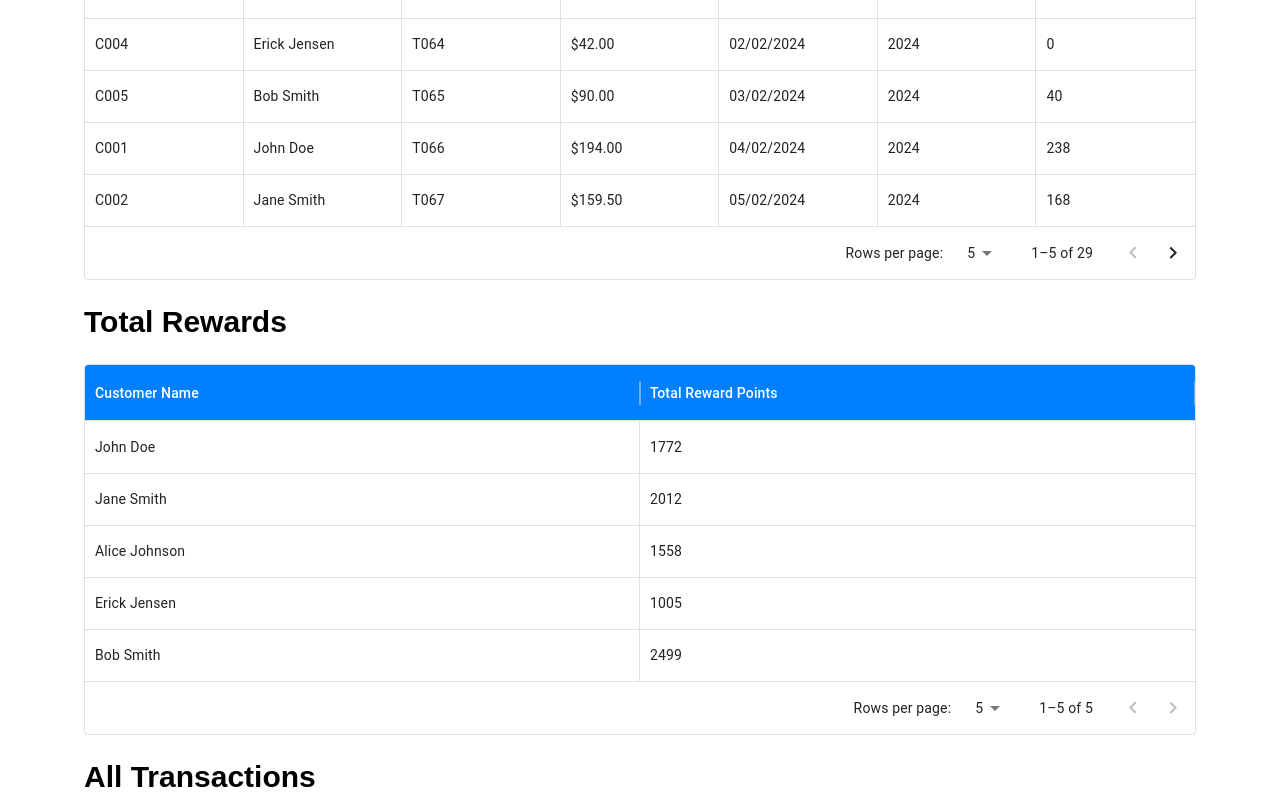
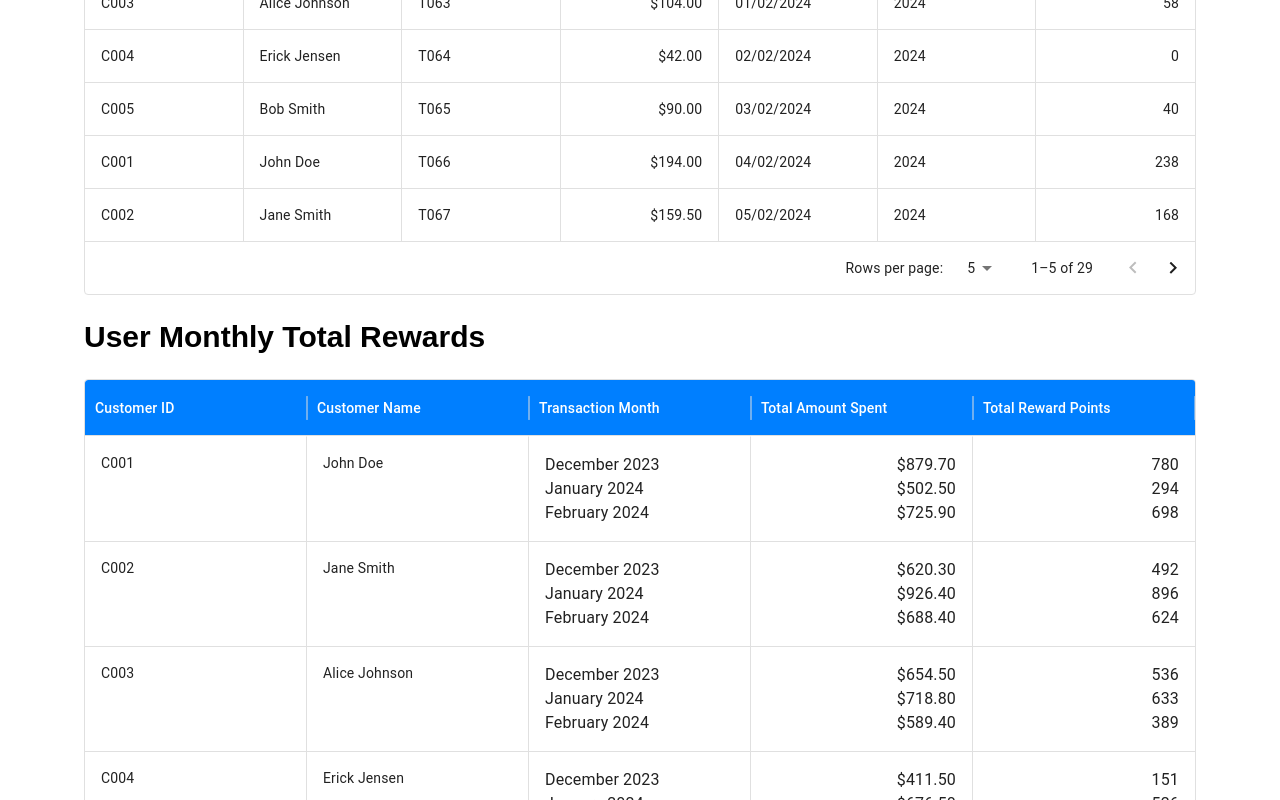
Before and after one commit to rajaand01/customer-rewards-program, a React (Create React App) app: page / in a window 1280 px wide. Shown: the part 1120-1920 px from the top of the page. Built offline with nearby package versions, Linux system fonts and the light colour scheme.

Commit message:
user monthly total rewards details added

```diff
--- a/src/component/RewardsTable/rewardTable.js
+++ b/src/component/RewardsTable/rewardTable.js
@@ -1,6 +1,7 @@
 /**
  * Customer Rewards Program
  * @exports MonthlyRewardTable
+ * @exports UserMonthlyTotalRewardTable
  * @exports AllRewardTable
  * @exports TotalRewardTable
  * @author Raja Das
@@ -10,7 +11,12 @@ import React from "react";
 import dayjs from "dayjs";
 import Box from '@mui/material/Box';
 import { DataGrid } from '@mui/x-data-grid';
-import { allTransactionTableColumn, monthlyTableColumn, totalRewardsTableCoumn } from "../../constant/constant";
+import {
+    allTransactionTableColumn,
+    monthlyTableColumn,
+    monthlyTotalRewardsTableCoumn,
+    totalRewardsTableCoumn
+} from "../../constant/constant";
 
 /* Calculation Point based on purchase */
 const getPoints = (amt) => {
@@ -47,6 +53,12 @@ const RewardTable = (props) => {
                         }
                     }
                 }}
+                sx={{
+                    '& .MuiDataGrid-cell': {
+                        padding: 2
+                    }
+                }}
+                getRowHeight={() => 'auto'}
                 data-testid={dataTestId}
                 disableColumnFilter
                 disableColumnMenu
@@ -56,7 +68,6 @@ const RewardTable = (props) => {
                 disableDensitySelector
                 disableMultipleRowSelection
                 disableEval
-                disableVirtualization
                 showCellVerticalBorder
             />
         </Box>
@@ -77,8 +88,8 @@ export const MonthlyRewardTable = (props) => {
                     const monthData = data?.filter((item) => {
                         return dayjs(item.transactionDt).format('MMMM YYYY') === month;
                     }).map((item) => {
-                        item.pts = getPoints(item.amt);
-                        item.id = item.transactionId;
+                        item.pts = getPoints(item?.amt);
+                        item.id = item?.transactionId;
                         return item;
                     });
                     return (
@@ -97,14 +108,44 @@ export const MonthlyRewardTable = (props) => {
     );
 };
 
+/* Month Wise User's Total Reward component */
+export const UserMonthlyTotalRewardTable = (props) => {
+    const { data } = props;
+
+    const userMonthlyTotalRewardData = Array.from(new Set(data?.map(item => item.name))).map((item, index) => {
+        const userData = data?.filter(userDataItem => userDataItem.name === item);
+        const transanctionMonths = Array.from(new Set(userData.map(user => {
+            return dayjs(user?.transactionDt).format('MMMM YYYY');
+        })));
+        const totalPts = transanctionMonths?.map(month => {
+            return userData?.filter(userDataItem => dayjs(userDataItem.transactionDt).format('MMMM YYYY') === month)
+                .map(recordItem => getPoints(recordItem.amt)).reduce((a, b) => a + b);
+        });
+        const totalAmt = transanctionMonths.map(month => {
+            return userData.filter(userDataItem => dayjs(userDataItem.transactionDt).format('MMMM YYYY') === month)
+                .map(recordItem => recordItem.amt).reduce((a, b) => a + b);
+        });
+        return { id: index, name: item, custId: userData?.[0].custId, transanctionMonths, totalPts, totalAmt };
+    });
+    return (
+        <div className="totalRewardTable">
+            <RewardTable
+                rows={userMonthlyTotalRewardData}
+                column={monthlyTotalRewardsTableCoumn}
+                dataTestId="testTotalRewardTable"
+            />
+        </div>
+    );
+};
+
 /* Total Reward Table component */
 export const TotalRewardTable = (props) => {
     const { data } = props;
     /* Creating a new set of user from data array and calculating total rewards obtained
     per user and taking index as data grid id */
     const totalRewardData = Array.from(new Set(data?.map(item => item.name))).map((name, index) => {
-        const custRewardArray = data.filter(item => item.name === name);
-        const totalPts = custRewardArray.map(item => getPoints(item.amt)).reduce((a, b) => a + b);
+        const custRewardArray = data?.filter(item => item.name === name);
+        const totalPts = custRewardArray?.map(item => getPoints(item.amt)).reduce((a, b) => a + b);
         return { name, totalPts, id: index };
     });
     return (
--- a/src/constant/constant.js
+++ b/src/constant/constant.js
@@ -1,35 +1,68 @@
 /**
  * Customer Rewards Program
  * @exports monthlyTableColumn
+ * @exports monthlyTotalRewardsTableCoumn
  * @exports totalRewardsTableCoumn
  * @exports allTransactionTableColumn
  * @author Raja Das
  * @description Reward Table Column
  */
+import React from "react";
 import dayjs from "dayjs";
+import { Typography } from "@mui/material";
+
 export const monthlyTableColumn = [
     { field: "custId", headerName: 'Customer ID', headerClassName: 'tableHeader', flex: 1 },
     { field: "name", headerName: 'Customer Name', headerClassName: 'tableHeader', flex: 1 },
     { field: "transactionId", headerName: 'Transaction ID', headerClassName: 'tableHeader', flex: 1 },
     {
         field: "amt", headerName: 'Amount Spent', headerClassName: 'tableHeader',
-        flex: 1, renderCell: (params) => `$${params.value.toFixed(2)}`
+        flex: 1, align: 'right', renderCell: (params) => `$${params?.value?.toFixed(2)}`
     },
     {
         field: "transactionDt", headerName: 'Transaction Date', headerClassName: 'tableHeader', flex: 1,
-        renderCell: (params) => dayjs(params.value).format('DD/MM/YYYY'),
+        renderCell: (params) => dayjs(params?.value).format('DD/MM/YYYY'),
         sortComparator: (a, b) => new Date(a) - new Date(b)
     },
     {
         field: "transanctionYr", headerName: 'Transaction Year', headerClassName: 'tableHeader', flex: 1,
-        renderCell: (params) => dayjs(params.row.transactionDt).year()
+        renderCell: (params) => dayjs(params?.row?.transactionDt).year()
     },
-    { field: "pts", headerName: 'Points', headerClassName: 'tableHeader', flex: 1 }
+    { field: "pts", headerName: 'Points', headerClassName: 'tableHeader', flex: 1, align: 'right' }
+];
+
+export const monthlyTotalRewardsTableCoumn = [
+    { field: "custId", headerName: 'Customer ID', headerClassName: 'tableHeader', flex: 1 },
+    { field: "name", headerName: 'Customer Name', headerClassName: 'tableHeader', flex: 1 },
+    {
+        field: "transanctionMonths", headerName: 'Transaction Month', headerClassName: 'tableHeader', flex: 1,
+        renderCell: (params) => (
+            <div>
+                {params.value?.map((item, key) => <Typography key={key}>{item}</Typography>)}
+            </div>
+        )
+    },
+    {
+        field: "totalAmt", headerName: 'Total Amount Spent', headerClassName: 'tableHeader', flex: 1,
+        align: 'right', renderCell: (params) => (
+            <div>
+                {params.value?.map((item, key) => <Typography key={key}>${item.toFixed(2)}</Typography>)}
+            </div>
+        )
+    },
+    {
+        field: "totalPts", headerName: 'Total Reward Points', headerClassName: 'tableHeader', flex: 1,
+        align: 'right', renderCell: (params) => (
+            <div>
+                {params.value?.map((item, key) => <Typography key={key}>{item}</Typography>)}
+            </div>
+        )
+    }
 ];
 
 export const totalRewardsTableCoumn = [
     { field: "name", headerName: 'Customer Name', headerClassName: 'tableHeader', flex: 1 },
-    { field: "totalPts", headerName: 'Total Reward Points', headerClassName: 'tableHeader', flex: 1 }
+    { field: "totalPts", headerName: 'Total Reward Points', headerClassName: 'tableHeader', flex: 1, align: 'right' }
 ];
 
 export const allTransactionTableColumn = [
@@ -44,7 +77,7 @@ export const allTransactionTableColumn = [
     { field: "product", headerName: 'Product Purchased', headerClassName: 'tableHeader', flex: 1 },
     {
         field: "amt", headerName: 'Price', headerClassName: 'tableHeader', flex: 1,
-        renderCell: (params) => `$${params.value.toFixed(2)}`
+        renderCell: (params) => `$${params.value.toFixed(2)}`, align: 'right'
     },
-    { field: "pts", headerName: 'Points', headerClassName: 'tableHeader', flex: 1 }
+    { field: "pts", headerName: 'Points', headerClassName: 'tableHeader', flex: 1, align: 'right' }
 ];
--- a/src/screen/RewardScreen/rewardScreen.js
+++ b/src/screen/RewardScreen/rewardScreen.js
@@ -8,7 +8,12 @@ import React, { useEffect, useState } from "react";
 import { Container } from "@mui/material";
 import fetch from '../../api/api';
 import Loader from "../../component/Loader/loader";
-import { AllRewardTable, MonthlyRewardTable, TotalRewardTable } from "../../component/RewardsTable/rewardTable";
+import {
+    AllRewardTable,
+    MonthlyRewardTable,
+    TotalRewardTable,
+    UserMonthlyTotalRewardTable
+} from "../../component/RewardsTable/rewardTable";
 import './styles.less';
 
 const RewardScreen = () => {
@@ -37,6 +42,10 @@ const RewardScreen = () => {
                         <MonthlyRewardTable data={tableData} />
                     </div>
                     <div className="rewardContent">
+                        <h2>User Monthly Total Rewards</h2>
+                        <UserMonthlyTotalRewardTable data={tableData} />
+                    </div>
+                    <div className="rewardContent">
                         <h2>Total Rewards</h2>
                         <TotalRewardTable data={tableData} />
                     </div>
```
